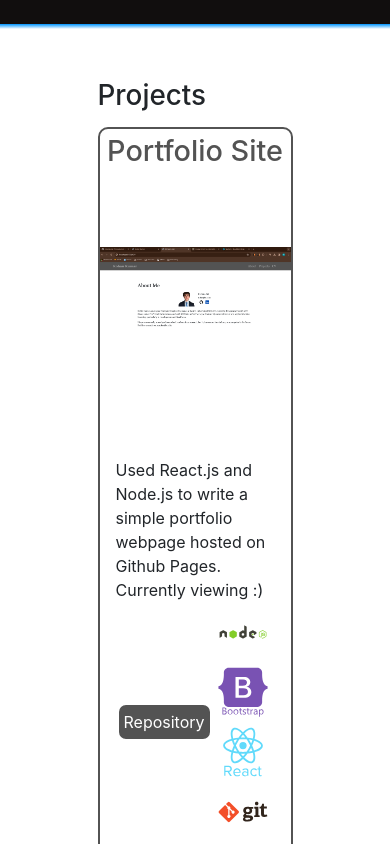
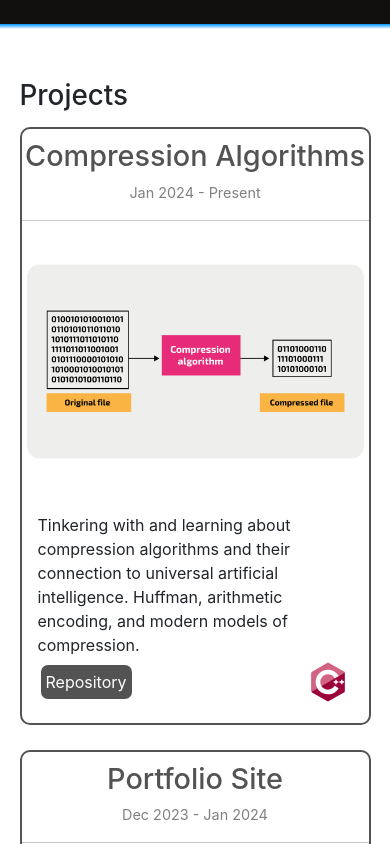
Before and after one commit to rohankumar-1/rohankumar-1.github.io, a React (Vite) app: page / in a window 390 px wide. Shown: the part 820-1664 px from the top of the page. Built offline with nearby package versions, Linux system fonts and the light colour scheme.

Commit message:
fix projects

```diff
--- a/src/Home.css
+++ b/src/Home.css
@@ -54,6 +54,14 @@
         padding: 0 !important;
     }
 
+    .section-title {
+        width: 90vw !important;
+    }
+
+    .projectList {
+        width: 90vw !important;
+    }
+
     .more-info {
         visibility: hidden;
     }
--- a/src/Home.jsx
+++ b/src/Home.jsx
@@ -11,6 +11,7 @@ import ProjectPortfolio from './projects/ProjectPortfolio.jsx';
 import ProjectChess from './projects/ProjectChess.jsx';
 import ProjectFPGA from './projects/ProjectFPGA.jsx';
 import ProjectGrad from './projects/ProjectGrad.jsx';
+import ProjectCompress from './projects/ProjectCompress.jsx';
 
 // style sheet
 import "./Home.css";
@@ -28,6 +29,7 @@ const Home = () => {
                 <div id="projects"></div>
                 <h1 className="section-title">Projects</h1>
                 <div className="projectList">
+                    <ProjectCompress />
                     <ProjectPortfolio />
                     <ProjectGrad />
                     <ProjectFPGA />
--- a/src/components/Header.jsx
+++ b/src/components/Header.jsx
@@ -1,4 +1,4 @@
-import {Nav, Navbar, Container} from "react-bootstrap";
+import {Nav, Navbar, Container, NavLink} from "react-bootstrap";
 import {Link} from "react-router-dom";
 
 import "./Header.css";
--- a/src/projects/Project.css
+++ b/src/projects/Project.css
@@ -15,6 +15,12 @@
 .proj-image {
     height: inherit;
     object-fit: contain !important;
+}
+
+.proj-date {
+    color: gray;
+    text-align: center;
+    font-size: 0.9rem;
 }
 
 .proj-text {
@@ -51,5 +57,12 @@
     color: rgb(83, 83, 83) !important;
     font-size: 1.8rem !important;
     text-align: center;
-    padding: 5px;
+    padding-top: 10px;
 }
+
+@media only screen and (max-width: 900px) {
+    .shield {
+        height: 40px;
+        width: 40px;
+    }
+}
--- a/src/projects/ProjectChess.jsx
+++ b/src/projects/ProjectChess.jsx
@@ -7,6 +7,8 @@ const ProjectChess = () => {
     return (
         <Card className="proj">
             <Card.Title className="proj-title">SimpleChess App</Card.Title>
+            <div className="proj-date">April 2023 - May 2023</div>
+            <hr></hr>
             <div className="img-container">
                 <Card.Img className="proj-image" src={chessimg} variant="top"/>
             </div>
--- /dev/null
+++ b/src/projects/ProjectCompress.jsx
@@ -0,0 +1,33 @@
+
+import Card from "react-bootstrap/Card";
+import "./Project.css";
+import compimg from "./../assets/compression.png";
+
+const ProjectCompress = () => {
+    return (
+        <Card className="proj">
+            <Card.Title className="proj-title">Compression Algorithms</Card.Title>
+            <div className="proj-date">Jan 2024 - Present</div>
+            <hr></hr>
+
+            <div className="img-container">
+                <Card.Img className="proj-image" src={compimg} variant="top"/>
+            </div>
+            <Card.Body>
+                <Card.Text className="proj-text">
+                    Tinkering with and learning about compression algorithms and their connection to universal artificial intelligence. Huffman, arithmetic encoding, and modern models of compression.
+                    <div className="d-flex justify-content-between align-items-center">
+                        <Card.Link className="proj-link" href="https://github.com/rohankumar-1/compression">Repository</Card.Link>
+                        <div>
+                            <svg className="shield" viewBox="0 0 128 128">
+                                <path fill="#D26383" d="M115.4 30.7L67.1 2.9c-.8-.5-1.9-.7-3.1-.7-1.2 0-2.3.3-3.1.7l-48 27.9c-1.7 1-2.9 3.5-2.9 5.4v55.7c0 1.1.2 2.4 1 3.5l106.8-62c-.6-1.2-1.5-2.1-2.4-2.7z"></path><path fill="#9C033A" d="M10.7 95.3c.5.8 1.2 1.5 1.9 1.9l48.2 27.9c.8.5 1.9.7 3.1.7 1.2 0 2.3-.3 3.1-.7l48-27.9c1.7-1 2.9-3.5 2.9-5.4V36.1c0-.9-.1-1.9-.6-2.8l-106.6 62z"></path><path fill="#fff" d="M85.3 76.1C81.1 83.5 73.1 88.5 64 88.5c-13.5 0-24.5-11-24.5-24.5s11-24.5 24.5-24.5c9.1 0 17.1 5 21.3 12.5l13-7.5c-6.8-11.9-19.6-20-34.3-20-21.8 0-39.5 17.7-39.5 39.5s17.7 39.5 39.5 39.5c14.6 0 27.4-8 34.2-19.8l-12.9-7.6z"></path><path d="M82.1 61.8h5.2v-5.3h4.4v5.3H97v4.4h-5.3v5.2h-4.4v-5.2h-5.2v-4.4zm18.5 0h5.2v-5.3h4.4v5.3h5.3v4.4h-5.3v5.2h-4.4v-5.2h-5.2v-4.4z" fill="#fff"></path>
+                            </svg>
+                        </div>
+                    </div>
+                </Card.Text>
+            </Card.Body>
+        </Card>
+    );
+};
+
+export default ProjectCompress;
--- a/src/projects/ProjectPortfolio.jsx
+++ b/src/projects/ProjectPortfolio.jsx
@@ -7,6 +7,9 @@ const ProjectPortfolio = () => {
     return (
         <Card className="proj">
             <Card.Title className="proj-title">Portfolio Site</Card.Title>
+            <div className="proj-date">Dec 2023 - Jan 2024</div>
+            <hr></hr>
+
             <div className="img-container">
                 <Card.Img className="proj-image" src={portfolioimg} variant="top"/>
             </div>
```
Also changed, not shown: src/projects/ProjectFPGA.jsx (+6 -0 lines), src/projects/ProjectGrad.jsx (+6 -0 lines), src/projects/template.jsx (added, +30 -0 lines), src/assets/compression.png (added), src/blog/Blog.jsx (line endings or trailing spaces).
